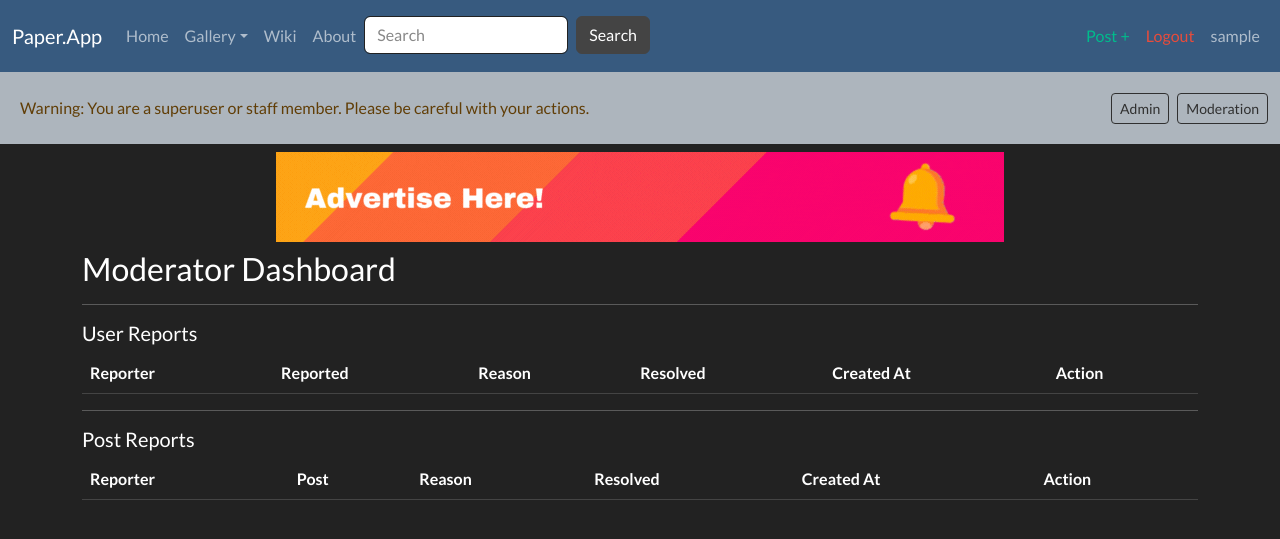
After one commit to ByteMeDirk/paper, a Django app: page /moderator_dashboard/ in a window 1280 px wide. The commit adds this page. Shown: the top 539 px of the page. Run offline with Django 4.2, Linux system fonts and the light colour scheme; the visitor is signed in with stand-in values (Sample User, id 1); data that the repository does not hold is empty; some libraries are stand-ins or nearby versions.

Commit message:
Added uer and post moderation visibility

```diff
--- a/paperapp/moderation/models.py
+++ b/paperapp/moderation/models.py
@@ -12,6 +12,8 @@ class ReportUser(models.Model):
     reported = models.ForeignKey(User, on_delete=models.CASCADE, related_name="reported")
     reason = models.TextField(max_length=500)
     resolved = models.BooleanField(default=False)
+    resolved_message = models.TextField(max_length=500, null=True, blank=True)
+    resolved_by = models.ForeignKey(User, on_delete=models.CASCADE, null=True, blank=True, related_name="user_resolved_by")
     created_at = models.DateTimeField(auto_now_add=True)
 
     def __str__(self):
@@ -26,9 +28,10 @@ class ReportPost(models.Model):
     image = models.ForeignKey(ImagePost, on_delete=models.CASCADE, null=True, blank=True)
     video = models.ForeignKey(VideoPost, on_delete=models.CASCADE, null=True, blank=True)
     audio = models.ForeignKey(AudioPost, on_delete=models.CASCADE, null=True, blank=True)
-
     reason = models.TextField(max_length=500)
     resolved = models.BooleanField(default=False)
+    resolved_message = models.TextField(max_length=500, null=True, blank=True)
+    resolved_by = models.ForeignKey(User, on_delete=models.CASCADE, null=True, blank=True, related_name="post_resolved_by")
     created_at = models.DateTimeField(auto_now_add=True)
 
     def __str__(self):
--- a/paperapp/moderation/urls.py
+++ b/paperapp/moderation/urls.py
@@ -5,4 +5,7 @@ from . import views
 urlpatterns = [
     path("report_user/<int:user_id>/", views.report_user, name="report_user"),
     path("report_post/<int:post_id>/<str:post_type>/", views.report_post, name="report_post"),
+    path("moderator_dashboard/", views.moderator_dashboard, name="moderator_dashboard"),
+    path("resolve_user_report/<int:report_id>/", views.resolve_user_report, name="resolve_user_report"),
+    path("resolve_post_report/<int:report_id>/", views.resolve_post_report, name="resolve_post_report"),
 ]
--- a/paperapp/moderation/views.py
+++ b/paperapp/moderation/views.py
@@ -1,4 +1,5 @@
 from django.contrib import messages
+from django.contrib.admin.views.decorators import staff_member_required
 from django.contrib.auth.decorators import login_required
 from django.contrib.auth.models import User
 from django.core.exceptions import ValidationError
@@ -7,7 +8,7 @@ from django.shortcuts import render
 from multimedia.models import ImagePost, VideoPost, AudioPost
 from multimedia.views import view_post
 from users.views import view_user
-from .forms import ReportUserForm, ReportPostForm
+from .forms import ReportUserForm, ReportPostForm, ModerateUserForm, ModeratePostForm
 from .models import ReportPost, ReportUser
 
 
@@ -88,3 +89,61 @@ def report_post(request, post_id, post_type):
         form = ReportPostForm()
 
     return render(request, "moderation/report_post.html", {"form": form, "post": post, "post_type": post_type})
+
+
+@login_required(login_url="login")
+@staff_member_required
+def moderator_dashboard(request):
+    """
+    View for the moderator dashboard.
+    """
+
+    # Get all unresolved reports
+    user_reports = ReportUser.objects.filter(resolved=False)
+    post_reports = ReportPost.objects.filter(resolved=False)
+
+    return render(request, "moderation/moderator_dashboard.html",
+                  {"user_reports": user_reports, "post_reports": post_reports})
+
+
+
+@login_required(login_url="login")
+@staff_member_required
+def resolve_user_report(request, report_id):
+    """
+    View for resolving a user report.
+    """
+    report = ReportUser.objects.get(id=report_id)
+
+    if request.method == "POST":
+        form = ModerateUserForm(request.POST, instance=report)
+
+        if form.is_valid():
+            form.save()
+            messages.success(request, "Report resolved successfully.")
+            return moderator_dashboard(request)
+    else:
+        form = ModerateUserForm(instance=report)
+
+    return render(request, "moderation/resolve_user_report.html", {"form": form, "report": report})
+
+
+@login_required(login_url="login")
+@staff_member_required
+def resolve_post_report(request, report_id):
+    """
+    View for resolving a post report.
+    """
+    report = ReportPost.objects.get(id=report_id)
+
+    if request.method == "POST":
+        form = ModeratePostForm(request.POST, instance=report)
+
+        if form.is_valid():
+            form.save()
+            messages.success(request, "Report resolved successfully.")
+            return moderator_dashboard(request)
+    else:
+        form = ModeratePostForm(instance=report)
+
+    return render(request, "moderation/resolve_post_report.html", {"form": form, "report": report})
--- a/paperapp/multimedia/models.py
+++ b/paperapp/multimedia/models.py
@@ -22,6 +22,8 @@ class ImagePost(models.Model):
 
     metadata = models.JSONField(null=True, blank=True)
     views = models.IntegerField(default=0)
+
+    hidden = models.BooleanField(default=False)
 
     def __str__(self):
         return f"{self.title} by {self.author.username}"
@@ -63,6 +65,8 @@ class VideoPost(models.Model):
     metadata = models.JSONField(null=True, blank=True)
     views = models.IntegerField(default=0)
 
+    hidden = models.BooleanField(default=False)
+
     def __str__(self):
         return f"{self.title} by {self.author.username}"
 
@@ -102,6 +106,8 @@ class AudioPost(models.Model):
 
     metadata = models.JSONField(null=True, blank=True)
     views = models.IntegerField(default=0)
+
+    hidden = models.BooleanField(default=False)
 
     def __str__(self):
         return f"{self.title} by {self.author.username}"
--- a/paperapp/templates/includes/navbar.html
+++ b/paperapp/templates/includes/navbar.html
@@ -77,7 +77,7 @@
                 <a class="btn btn-sm btn-outline-dark me-2" href="{% url 'admin:index' %}">Admin</a>
             {% endif %}
             {% if request.user.is_staff %}
-                <a class="btn btn-sm btn-outline-dark" href="#">Moderation</a>
+                <a class="btn btn-sm btn-outline-dark" href="{% url 'moderator_dashboard' %}">Moderation</a>
             {% endif %}
         </div>
     </div>
--- /dev/null
+++ b/paperapp/templates/moderation/moderator_dashboard.html
@@ -0,0 +1,77 @@
+{% extends 'base.html' %}
+{% load humanize %}
+
+{% block content %}
+    <h3>Moderator Dashboard</h3>
+    <hr>
+    <h5>User Reports</h5>
+    <table class="table table-hover">
+        <thead>
+        <tr>
+            <th scope="col">Reporter</th>
+            <th scope="col">Reported</th>
+            <th scope="col">Reason</th>
+            <th scope="col">Resolved</th>
+            <th scope="col">Created At</th>
+            <th scope="col">Action</th>
+        </tr>
+        </thead>
+        <tbody>
+        {% for user_report in user_reports %}
+            <tr class="table-active">
+                <td>
+                    <a href="{% url 'view_user' user_id=user_report.reporter.id %}">{{ user_report.reporter }}</a>
+                </td>
+                <td>
+                    <a href="{% url 'view_user' user_id=user_report.reported.id %}">{{ user_report.reported }}</a>
+                </td>
+                <td>{{ user_report.reason }}</td>
+                <td>{{ user_report.resolved }}</td>
+                <td>{{ user_report.created_at|naturalday }}</td>
+                <td>
+                    <a href="{% url 'resolve_user_report' report_id=user_report.id %}" class="btn btn-sm btn-success">Resolve</a>
+                </td>
+            </tr>
+        {% endfor %}
+        </tbody>
+    </table>
+    <hr>
+    <h5>Post Reports</h5>
+    <table class="table table-hover">
+        <thead>
+        <tr>
+            <th scope="col">Reporter</th>
+            <th scope="col">Post</th>
+            <th scope="col">Reason</th>
+            <th scope="col">Resolved</th>
+            <th scope="col">Created At</th>
+            <th scope="col">Action</th>
+        </tr>
+        </thead>
+        <tbody>
+        {% for post_report in post_reports %}
+            <tr class="table-active">
+                <td>
+                    <a href="{% url 'view_user' user_id=post_report.reporter.id %}">{{ post_report.reporter }}</a>
+                </td>
+                <td>
+                    {% if post_report.image %}
+                        <a href="{% url 'view_post' post_type='image' post_id=post_report.image.id %}">Image: {{ post_report.image.title }}</a>
+                    {% elif post_report.video %}
+                        <a href="{% url 'view_post' post_type='video' post_id=post_report.video.id %}">Video: {{ post_report.video.title }}</a>
+                    {% elif post_report.audio %}
+                        <a href="{% url 'view_post' post_type='audio' post_id=post_report.audio.id %}">Audio: {{ post_report.audio.title }}</a>
+                    {% endif %}
+                </td>
+                <td>{{ post_report.reason }}</td>
+                <td>{{ post_report.resolved }}</td>
+                <td>{{ post_report.created_at|naturalday }}</td>
+                <td>
+                    <a href="{% url 'resolve_post_report' report_id=post_report.id %}"
+                           class="btn btn-sm btn-success">Resolve</a>
+                </td>
+            </tr>
+        {% endfor %}
+        </tbody>
+    </table>
+{% endblock %}
--- a/paperapp/users/models.py
+++ b/paperapp/users/models.py
@@ -37,6 +37,7 @@ class Profile(models.Model):
     avatar = models.ImageField(
         upload_to="avatars/", blank=True, default="avatars/default.png"
     )
+    hidden = models.BooleanField(default=False)
 
     def __str__(self):
         return f"{self.user.username}'s Profile"
```
Also changed, not shown: paperapp/moderation/forms.py (+65 -1 lines), paperapp/multimedia/views.py (+40 -15 lines), paperapp/paperapp/utils.py (+4 -4 lines), paperapp/templates/users/profile.html (+17 -4 lines), paperapp/users/views.py (+23 -3 lines), paperapp/templates/moderation/resolve_post_report.html (added), paperapp/templates/moderation/resolve_user_report.html (added).
